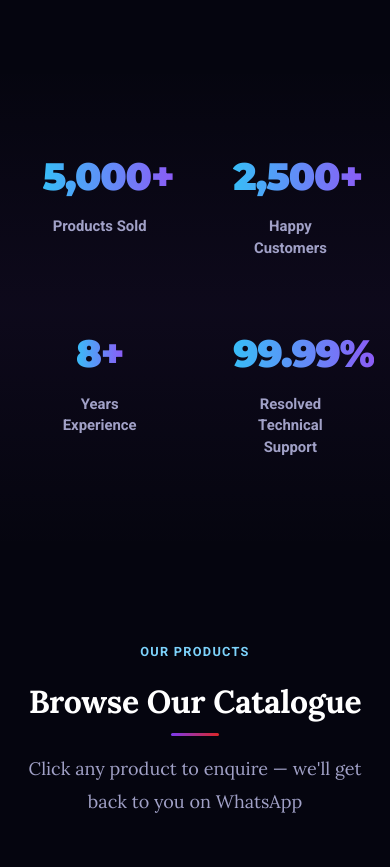
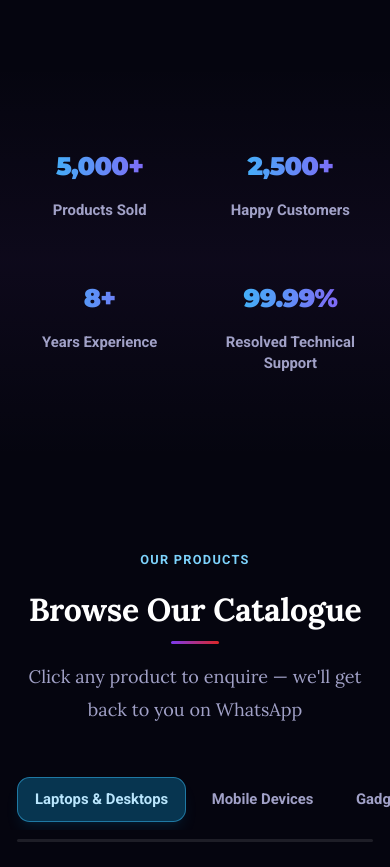
Before and after one commit to ABugDrone/NerryLink, a Next.js app in the folder nerrylink-website/: page / in a window 390 px wide. Shown: the part 1340-2207 px from the top of the page. Built offline with nearby package versions, Linux system fonts and the light colour scheme; a web font is replaced by a local one.

Commit message:
fix: prevent analytics numbers from bleeding out on mobile

```diff
--- a/nerrylink-website/src/components/sections/StatsBar.tsx
+++ b/nerrylink-website/src/components/sections/StatsBar.tsx
@@ -43,7 +43,7 @@ function AnimatedCounter({ value, suffix = '', prefix = '' }: { value: number; s
   }, [isInView, value]);
 
   return (
-    <span ref={ref} className="stat-number text-4xl sm:text-5xl font-black text-transparent bg-clip-text bg-gradient-to-r from-sky-400 to-violet-500">
+    <span ref={ref} className="stat-number block text-xl xs:text-2xl sm:text-5xl font-black text-transparent bg-clip-text bg-gradient-to-r from-sky-400 to-violet-500 truncate">
       {prefix}
       {displayValue.toLocaleString()}
       {suffix}
@@ -86,7 +86,7 @@ export function StatsBar() {
             <motion.div
               key={i}
               variants={itemVariants}
-              className="glass-elevated p-6 sm:p-8 rounded-2xl text-center hover-glow transition-all duration-300 group"
+              className="glass-elevated p-4 sm:p-8 rounded-2xl text-center hover-glow transition-all duration-300 group overflow-hidden"
             >
               <div className="mb-4 sm:mb-6">
                 <AnimatedCounter value={stat.value} suffix={stat.suffix} prefix={stat.prefix} />
```
